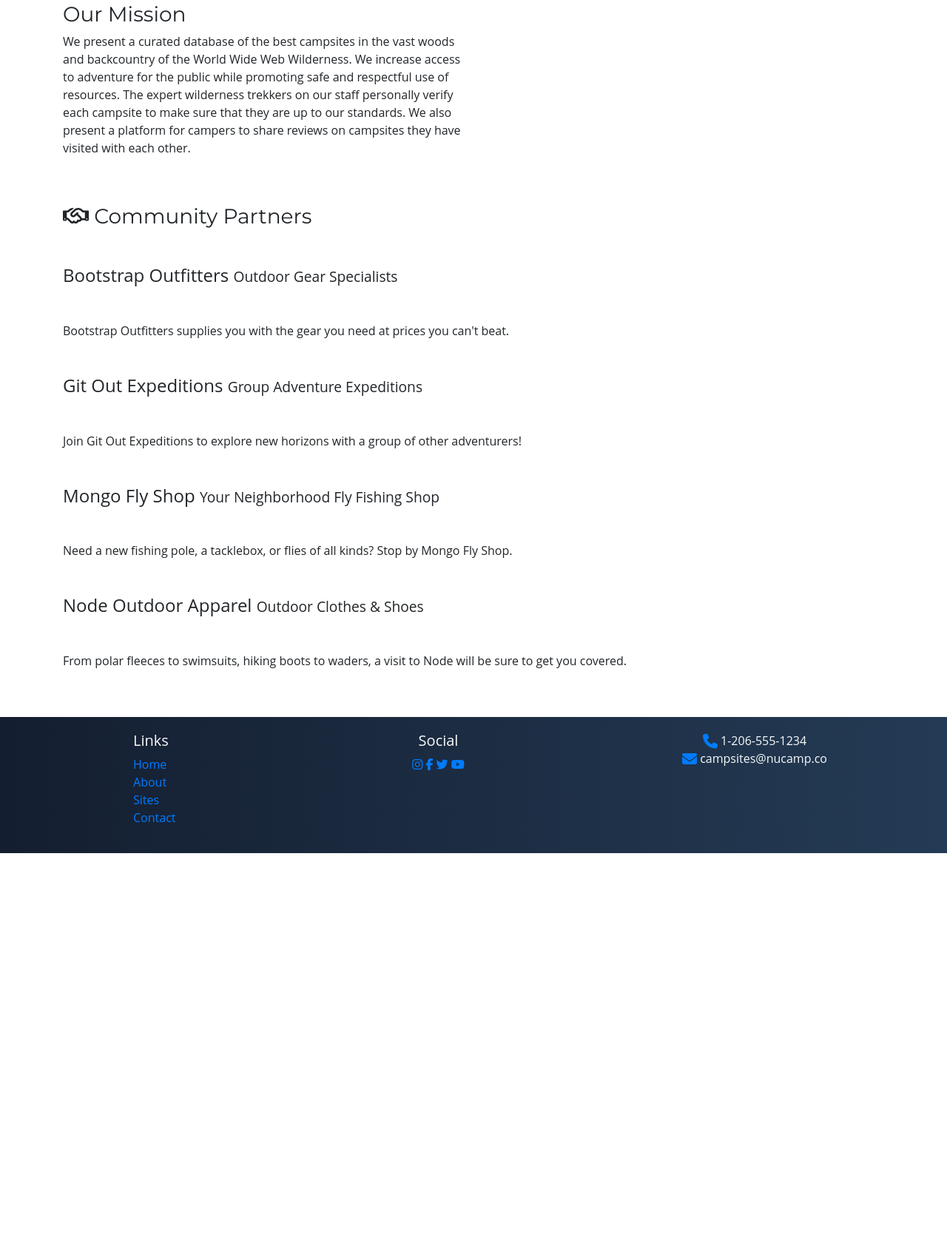
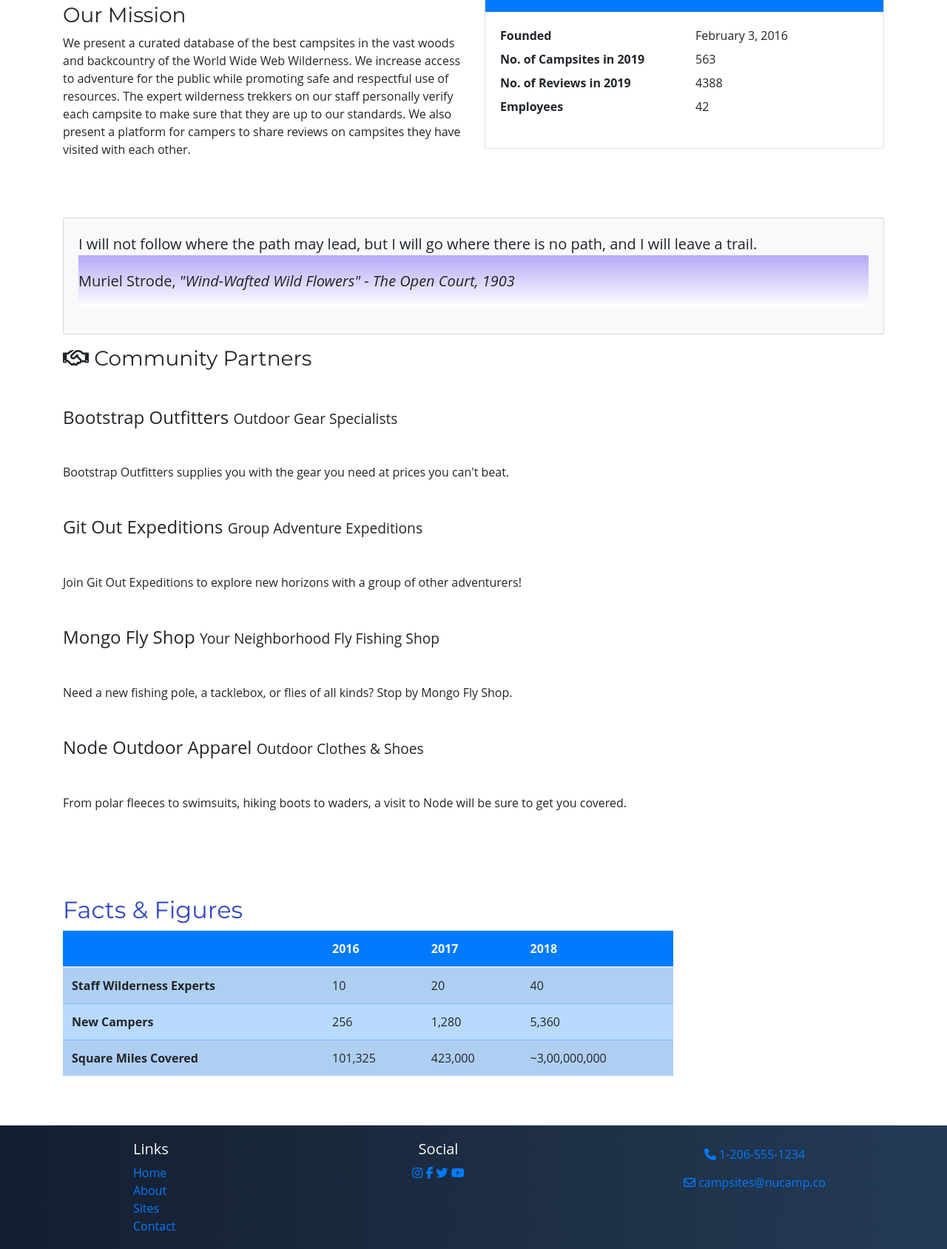
Before and after one commit to iantheminimalist/IanDeJesusNucamp-bootstrap, a website: page aboutus.html in a window 1280 px wide. Shown: the part 500-2188 px from the top of the page at 74% size. Before the commit the page ends 1653 px from the top, so only its background shows below. Drawn offline with nearby package versions, Linux system fonts and the light colour scheme.

Commit message:
Tables and Cards

```diff
--- a/aboutus.html
+++ b/aboutus.html
@@ -22,19 +22,24 @@
 
 <body>
 
-    <header class="jumbotron jumbotron-fluid ">
+    <header class="jumbotron jumbotron-fluid">
         <div class="container">
-            <div class="row row-content align-items-center">
-                <div class="col text-center">
-                    <h1 class="">NuCamp</h1>
+            <div class="row row-content align-items-center ">
+                <div class="col-4 col-sm-3 col-md-2 align-self-center">
+                    <img src="img/logo.png" class="img-fluid"  />
+                 </div>
+                <div class="col">
+                    <h1>NuCamp</h1>
                     <h2>a better way to camp</h2>
                 </div>
             </div>
+
         </div>
     </header><!-- END OF HEADER -->
 
     <nav class="navbar navbar-expand-sm navbar-dark sticky-top">
         <div class="container">
+            <a class="navbar-brand" href="#"><img src="img/logo.png" height="30" width="30" /></a>
             <button class="navbar-toggler ml-auto" type="button" data-toggle="collapse" data-target="#nucampNavbar">
                 <span class="navbar-toggler-icon"></span>
             </button>
@@ -67,6 +72,35 @@
                 <h3 class="">Our Mission</h3>
                 <p>We present a curated database of the best campsites in the vast woods and backcountry of the World Wide Web Wilderness. We increase access to adventure for the public while promoting safe and respectful use of resources. The expert wilderness trekkers on our staff personally verify each campsite to make sure that they are up to our standards. We also present a platform for campers to share reviews on campsites they have visited with each other.</p>
             </div>
+            <div class="col-sm-6">
+                <div class="card">
+                    <h3 class="card-header bg-primary text-white">Facts At a Glance</h3>
+                    <div class="card-body">
+                        <dl class="row">
+                            <dt class="col-6">Founded</dt>
+                            <dd class="col-6">February 3, 2016</dd>
+                            <dt class="col-6">No. of Campsites in 2019</dt>
+                            <dd class="col-6">563</dd>
+                            <dt class="col-6">No. of Reviews in 2019</dt>
+                            <dd class="col-6">4388</dd>
+                            <dt class="col-6">Employees</dt>
+                            <dd class="col-6">42</dd>
+                        </dl>
+                    </div>
+                </div>
+            </div>
+            <div class="col">
+                <div class="card card-body bg-light mt-3 mb-3">
+                    <blockquote class="blockquote">
+                        <p class="mb-0">I will not follow where the path may lead, but I will go where there is no path, and I will leave a trail.</p>
+                        <footer class="site-footer">Muriel Strode,
+                            <cite title="Source Title">"Wind-Wafted Wild Flowers" -
+                            The Open Court, 1903</cite>
+                        </footer>
+                    </blockquote>
+        		</div>
+            </div>
+        </div>
         </div>
     </div><!--END OF CONTAINER-->
 
@@ -84,9 +118,46 @@
                 <p class="d-none d-sm-block">From polar fleeces to swimsuits, hiking boots to waders, a visit to Node will be sure to get you covered.</p>
             </div>
         </div>
+        <div class="row row-content">
+            <div class="col-sm-9">
+            	<h2>Facts &amp; Figures</h2>
+            	<div class="table-responsive">
+               	    <table class="table table-striped">
+	                <thead>
+	                    <tr class="bg-primary text-light">
+	                        <th></th>
+	                        <th>2016</th>
+	                        <th>2017</th>
+	                        <th>2018</th>
+	                    </tr>
+                    	</thead>
+	                <tbody class="table-primary">
+                            <tr>
+                                <th>Staff Wilderness Experts</th>
+                                <td>10</td>
+                                <td>20</td>
+                                <td>40</td>
+                            </tr>
+                            <tr>
+                                <th>New Campers</th>
+                                <td>256</td>
+                                <td>1,280</td>
+                                <td>5,360</td>
+                            </tr>
+                            <tr>
+                                <th>Square Miles Covered</th>
+                                <td>101,325</td>
+                                <td>423,000</td>
+                                <td>~3,00,000,000</td>
+                            </tr>
+                        </tbody>
+                    </table>
+                </div>
+            </div>
+       </div>
     </div><!--END OF CONTAINER-->
 
-    <footer>
+    <footer class="bg-footer">
         <div class="container text-light">
             <div class="row">
                 <div class="col-4 col-sm-2 offset-1">
@@ -106,9 +177,9 @@
                     <a href="http://youtube.com/"><i class="fa fa-youtube"></i></a>
                 </div>
                 <div class="col-sm-4 text-center">
-                    <i class="fa fa-phone fa-lg text-primary"></i> 1-206-555-1234<br />
-                    <i class="fa fa-envelope fa-lg text-primary"></i> campsites@nucamp.co
-                </div>
+                    <a role="button" class="btn btn-link" href="tel:+12065551234"><i class="fa fa-phone"></i> 1-206-555-1234</a><br />
+                <a role="button" class="btn btn-link" href="mailto:campsites@nucamp.co"><i class="fa fa-envelope-o"></i> campsites@nucamp.co</a>
+            </div>
            </div>
         </div>
     </footer><!-- END OF FOOTER -->
--- a/css/style.css
+++ b/css/style.css
@@ -17,10 +17,13 @@ header h2 {
 .cursiveBody h1 h2 h3{
     font-family: 'Lobster', cursive;
 }
-footer {
+.bg-footer{
     background: linear-gradient(to right, #141e30, #243b55); /* W3C, IE 10+/ Edge, Firefox 16+, Chrome 26+, Opera 12+, Safari 7+ */
-
     padding: 20px 0;
+}
+.site-footer{
+    background-image: linear-gradient(#b7a8f8, white);
+    padding: 20px 0px;
 }
 
 .jumbotron {
--- a/index.html
+++ b/index.html
@@ -15,6 +15,8 @@
     <link rel="stylesheet" href="node_modules/bootstrap-social/bootstrap-social.css" />
     <!-- Additional CSS must be placed after Bootstrap CSS -->
     <link rel="stylesheet" href="https://fonts.googleapis.com/css?family=Lobster|Open+Sans" />
+    <link href="https://fonts.googleapis.com/css?family=Montserrat&display=swap" rel="stylesheet">
+
     <link rel="stylesheet" href="./css/style.css" />
 
     <title>NuCamp: A Better Way To Camp</title>
@@ -25,17 +27,21 @@
     <header class="jumbotron jumbotron-fluid">
         <div class="container">
             <div class="row row-content align-items-center ">
-                <div class="col ">
+                <div class="col-4 col-sm-3 col-md-2 align-self-center">
+                    <img src="img/logo.png" class="img-fluid"  />
+                 </div>
+                <div class="col">
                     <h1>NuCamp</h1>
                     <h2>a better way to camp</h2>
                 </div>
             </div>
 
         </div>
-    </header>
+    </header><!-- END OF HEADER -->
 
     <nav class="navbar navbar-expand-sm navbar-dark sticky-top">
         <div class="container">
+            <a class="navbar-brand" href="#"><img src="img/logo.png" height="30" width="30" /></a>
             <button class="navbar-toggler ml-auto" type="button" data-toggle="collapse" data-target="#nucampNavbar">
                 <span class="navbar-toggler-icon"></span>
             </button>
@@ -45,14 +51,12 @@
                     <li class="nav-item "><a href="aboutus.html" class="nav-link"> <i class="fa fa-info fa-lg" aria-hidden="true"></i> About</a></li>
                     <li class="nav-item"><a href="contactus.html" class="nav-link"> <i class="fa fa-list fa-lg" aria-hidden="true"></i> Sites</a></li>
                     <li class="nav-item"><a href="" class="nav-link"> <i class="fa fa-address-card fa-lg" aria-hidden="true"></i> Contacts</a></li>
-
                 </ul>
             </div>
-
         </div>
     </nav>
 
-    <div class="container cursiveBody">
+    <div class="container cursiveBody mt-5 mb-5">
         <div class="row">
             <div class="col-sm-4 order-sm-last col-md-3">
                 <h2 class="text-sm-right">Discover & Review</h2>
@@ -81,7 +85,7 @@
             </div>
         </div>
     </div>
-    <footer>
+    <footer class="bg-footer">
         <div class="container">
             <div class="row text-light" >
                 <div class="col-4 col-sm-2 ">
--- a/style.css
+++ b/style.css
@@ -17,9 +17,8 @@ header h2 {
 .cursiveBody{
     font-family: 'Lobster', cursive;
 }
-footer {
+.bg-footer{
     background: linear-gradient(to right, #141e30, #243b55); /* W3C, IE 10+/ Edge, Firefox 16+, Chrome 26+, Opera 12+, Safari 7+ */
-
     padding: 20px 0;
 }
 
```
Also changed, not shown: contactus.html (+7 -2 lines), img/bootstrap-thumb.png (added), img/breadcrumb-trail-thumb.jpg (added), img/breadcrumb-trail.jpg (added), img/chrome-river-thumb.jpg (added), img/chrome-river.jpg (added), img/logo.png (added), img/react-lake-thumb.jpg (added), img/react-lake.jpg (added).
